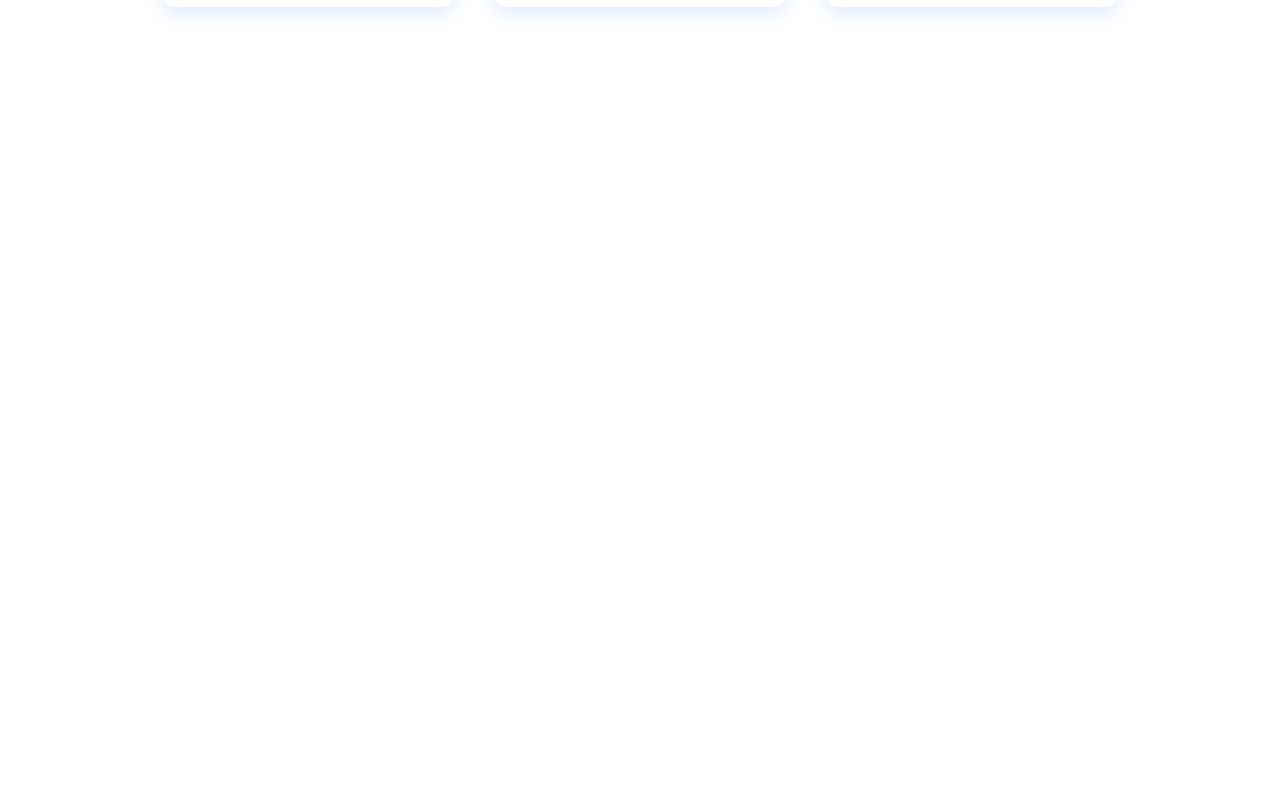
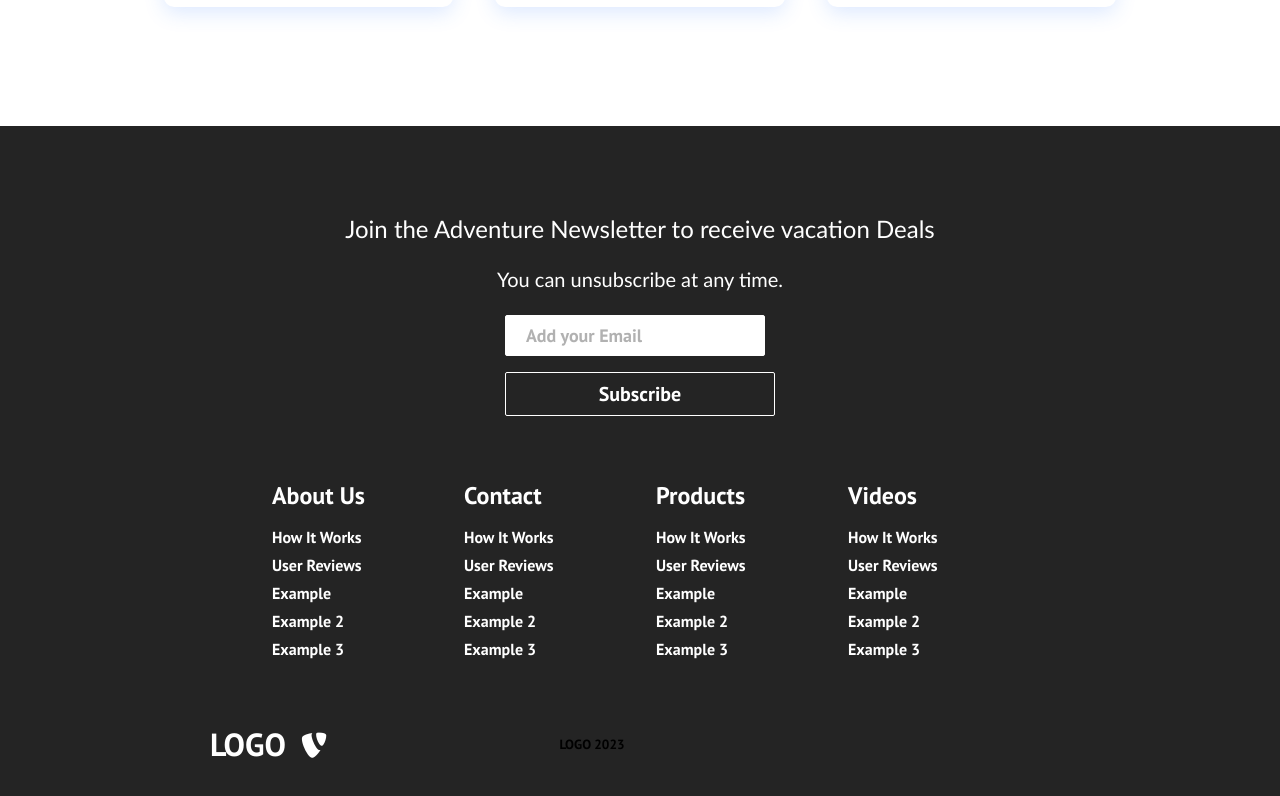
Before and after one commit to felixdoura/costa-solar-energia, a React (Create React App) app: page / in a window 1280 px wide. Shown: the part 1730-2526 px from the top of the page. Before the commit the page ends 1856 px from the top, so only its background shows below. Built offline with nearby package versions, Linux system fonts and the light colour scheme.

Commit message:
La base del proyecto esta terminada

```diff
--- a/src/App.css
+++ b/src/App.css
@@ -17,7 +17,7 @@
 }
 
 .services {
-    /* background-image: url("/images/img-2.jpg"); */
+    background-image: url("../public/images/img-2.jpg");
     background-position: center;
     background-size: cover;
     background-repeat: no-repeat;
@@ -26,7 +26,7 @@
 }
 
 .products {
-    /* background-image: url("/images/img-1.jpg"); */
+    background-image: url("../public/images/img-1.jpg");
     background-position: center;
     background-size: fill;
     background-repeat: no-repeat;
@@ -35,7 +35,7 @@
 }
 
 .sign-up {
-    /* background-image: url("/images/img-8.jpg"); */
+    background-image: url("../public/images/img-3.jpg");
     background-position: center;
     background-size: cover;
     background-repeat: no-repeat;
--- a/src/App.js
+++ b/src/App.js
@@ -3,6 +3,9 @@
 import { BrowserRouter as Router, Routes, Route } from 'react-router-dom';
 import './App.css';
 import Home from './components/pages/Home';
+import Services from './components/pages/Services';
+import Products from './components/pages/Products';
+import SignUp from './components/pages/SignUp';
 
 function App() {
   return (
@@ -11,6 +14,9 @@
       <Navbar />
       <Routes>
         <Route path='/' element={<Home />} />
+        <Route path='/services' element={<Services />} />
+        <Route path='/products' element={<Products />} />
+        <Route path='/sign-up' element={<SignUp />} />
       </Routes>
     </Router>
     </>
--- /dev/null
+++ b/src/components/Footer.css
@@ -0,0 +1,157 @@
+.footer-container {
+    background-color: #242424;
+    padding: 4rem 0 2rem 0;
+    display: flex;
+    flex-direction: column;
+    justify-content: center;
+    align-items: center;
+}
+
+.footer-subscription {
+    display: flex;
+    flex-direction: column;
+    justify-content: center;
+    align-items: center;
+    text-align: center;
+    margin-bottom: 24px;
+    padding: 24px;
+    color: #fff;
+}
+
+.footer-subscription > p {
+    font-family: 'Trebuchet MS', 'Lucida Sans Unicode', 'Lucida Grande', 'Lucida Sans', Arial, sans-serif;
+}
+
+.footer-subscription-heading {
+    margin-bottom: 24px;
+    font-size: 24px;
+}
+
+.footer-subscription-text {
+    margin-bottom: 24px;
+    font-size: 20px;
+}
+
+.footer-input {
+    padding: 8px 20px;
+    border-radius: 2px;
+    margin-right: 10px;
+    outline: none;
+    border: none;
+    font-size: 18px;
+    margin-bottom: 16px;
+    border: 1px solid #fff;
+}
+
+.footer-links {
+    width: 100%;
+    max-width: 1000px;
+    display: flex;
+    justify-content: center;
+}
+
+.footer-link-wrapper {
+    display: flex;
+}
+
+.footer-link-items {
+    display: flex;
+    flex-direction: column;
+    align-items: flex-start;
+    margin: 16px;
+    text-align: left;
+    width: 160px;
+    box-sizing: border-box;
+}
+
+.footer-link-items h2 {
+    margin-bottom: 16px;
+}
+
+.footer-link-items > h2 {
+    color: #fff;
+}
+
+.footer-link-items a {
+    color: #fff;
+    text-decoration: none;
+    margin-bottom: 8px;
+}
+
+.footer-link-items a:hover {
+    color: #e9e9e9;
+    transition: 0.3s ease-out;
+}
+
+.footer-email-form h2 {
+    margin-bottom: 32px;
+}
+
+.footer-input::placeholder {
+    color: #b1b1b1;
+}
+
+/* Social Media Icons */
+.social-icon-link {
+    color: #fff;
+    font-size: 24px;
+}
+
+.social-media {
+    max-width: 1000px;
+    width: 100%;
+}
+
+.social-media-wrap {
+    display: flex;
+    justify-content: space-between;
+    align-items: center;
+    width: 90%;
+    max-width: 1000px;
+    margin: 40px auto 0 auto;
+}
+
+.social-icons {
+    display: flex;
+    justify-content: space-between;
+    align-items: center;
+    width: 240px;
+}
+
+.social-logo {
+    color: #fff;
+    justify-self: start;
+    margin-left: 20px;
+    cursor: pointer;
+    text-decoration: none;
+    font-size: 2rem;
+    align-self: center;
+    margin-bottom: 16px;
+}
+
+.website_rigths {
+    color: #fff;
+    margin-bottom: 16px;
+}
+
+@media screen and (max-width: 820px) {
+    .footer-links {
+        padding-top: 2rem;
+    }
+
+    .footer-input {
+        width: 100%;
+    }
+
+    .btn {
+        width: 100%;
+    }
+
+    .footer-link-wrapper {
+        flex-direction: column;
+    }
+
+    .social-media-wrap {
+        flex-direction: column;
+    }
+}
--- /dev/null
+++ b/src/components/Footer.js
@@ -0,0 +1,96 @@
+import React from "react";
+import { Button } from "./Button";
+import './Footer.css';
+import { Link } from "react-router-dom";
+
+function Footer () {
+    return (
+        <div className="footer-container">
+            <section className="footer-subscription">
+                <p className="footer-subscription-heading">
+                    Join the Adventure Newsletter to receive vacation Deals
+                </p>
+                <p className="footer-subscription-text">
+                    You can unsubscribe at any time.
+                </p>
+                <div className="input-areas">
+                    <form>
+                        <input
+                            type="email"
+                            name="email"
+                            placeholder="Add your Email"
+                            className="footer-input"
+                        />
+                        <Button buttonStyle='btn--outline'>Subscribe</Button>
+                    </form>
+                </div>
+            </section>
+            <div className="footer-links">
+                <div className="footer-link-wrapper">
+                    <div className="footer-link-items">
+                        <h2>About Us</h2>
+                        <Link to='/contact'>How It Works</Link>
+                        <Link to='/'>User Reviews</Link>
+                        <Link to='/'>Example</Link>
+                        <Link to='/'>Example 2</Link>
+                        <Link to='/'>Example 3</Link>
+                    </div>
+                    <div className="footer-link-items">
+                        <h2>Contact</h2>
+                        <Link to='/contact'>How It Works</Link>
+                        <Link to='/'>User Reviews</Link>
+                        <Link to='/'>Example</Link>
+                        <Link to='/'>Example 2</Link>
+                        <Link to='/'>Example 3</Link>
+                    </div>
+                </div>
+                <div className="footer-link-wrapper">
+                    <div className="footer-link-items">
+                        <h2>Products</h2>
+                        <Link to='/contact'>How It Works</Link>
+                        <Link to='/'>User Reviews</Link>
+                        <Link to='/'>Example</Link>
+                        <Link to='/'>Example 2</Link>
+                        <Link to='/'>Example 3</Link>
+                    </div>
+                    <div className="footer-link-items">
+                        <h2>Videos</h2>
+                        <Link to='/contact'>How It Works</Link>
+                        <Link to='/'>User Reviews</Link>
+                        <Link to='/'>Example</Link>
+                        <Link to='/'>Example 2</Link>
+                        <Link to='/'>Example 3</Link>
+                    </div>
+                </div>
+            </div>
+            <section className="social-media">
+                <div className="social-media-wrap">
+                    <div className="footer-logo">
+                        <Link to='/' className="social-logo">
+                            LOGO <i className="fab fa-typo3" />
+                        </Link>
+                    </div>
+                    <small className="website-rigths">LOGO 2023</small>
+                    <Link
+                        className="social-icon-link facebook"
+                        to='/'
+                        target="_blank"
+                        aria-label="Facebook"
+                    >
+                        <i fab fa-facebook-f></i>
+                    </Link>
+                    <Link
+                        className="social-icon-link instagram"
+                        to='/'
+                        target="_blank"
+                        aria-label="Instagram"
+                    >
+                        <i fab fa-instagram></i>
+                    </Link>
+                </div>
+            </section>
+        </div>
+    );
+}
+
+export default Footer
--- a/src/components/Navbar.js
+++ b/src/components/Navbar.js
@@ -41,17 +41,17 @@
                 </Link>
               </li>
               <li className='nav-item'>
-                <Link to='/' className='nav-links' onClick={closeMobileMenu}>
+                <Link to='/products' className='nav-links' onClick={closeMobileMenu}>
                   PRODUCTOS
                 </Link>
               </li>
               <li className='nav-item'>
-                <Link to='/' className='nav-links' onClick={closeMobileMenu}>
+                <Link to='/services' className='nav-links' onClick={closeMobileMenu}>
                   SERVICIOS
                 </Link>
               </li>
               <li className='nav-item'>
-                <Link to='/' className='nav-links' onClick={closeMobileMenu}>
+                <Link to='/contact' className='nav-links' onClick={closeMobileMenu}>
                   CONTACTO
                 </Link>
               </li>
--- /dev/null
+++ b/src/components/pages/Contact.js
@@ -0,0 +1,6 @@
+import React from "react";
+import '../../App.css';
+
+export default function Contact () {
+    return <h1 className="contact">CONTACT</h1>
+}
--- a/src/components/pages/Home.js
+++ b/src/components/pages/Home.js
@@ -2,6 +2,7 @@
 import '../../App.css';
 import HeroSection from '../HeroSection';
 import Cards from '../Cards';
+import Footer from '../Footer';
 
 
 function Home() {
@@ -9,6 +10,7 @@
     <>
       <HeroSection />
       <Cards />
+      <Footer />
     </>
   );
 }
--- /dev/null
+++ b/src/components/pages/Products.js
@@ -0,0 +1,6 @@
+import React from "react";
+import '../../App.css';
+
+export default function Products () {
+    return <h1 className="products">PRODUCTS</h1>
+}
--- /dev/null
+++ b/src/components/pages/Services.js
@@ -0,0 +1,6 @@
+import React from "react";
+import '../../App.css';
+
+export default function Services () {
+    return <h1 className="services">SERVICES</h1>
+}
--- /dev/null
+++ b/src/components/pages/SignUp.js
@@ -0,0 +1,6 @@
+import React from "react";
+import '../../App.css';
+
+export default function SignUp () {
+    return <h1 className="sign-up">SIGN UP</h1>
+}
```
